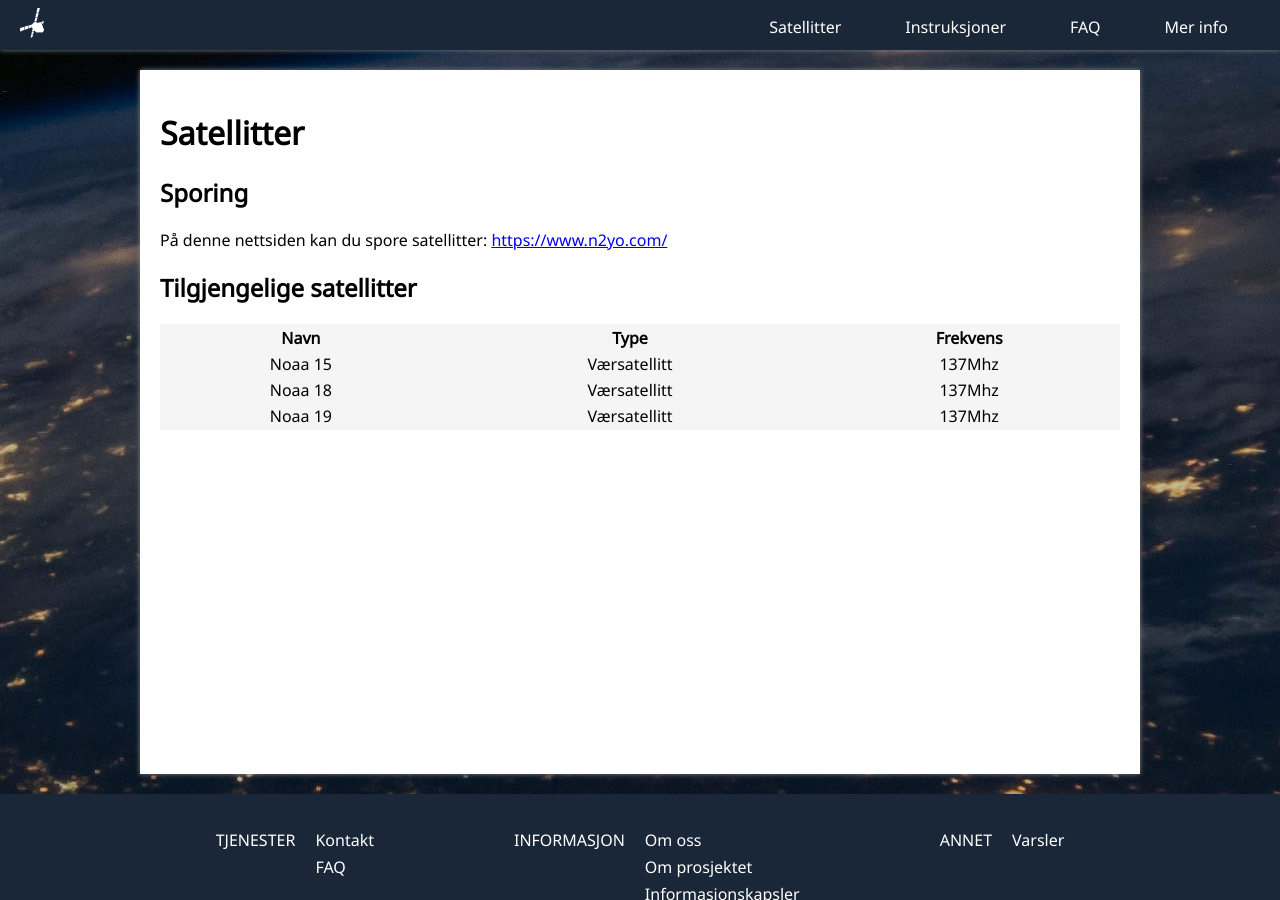
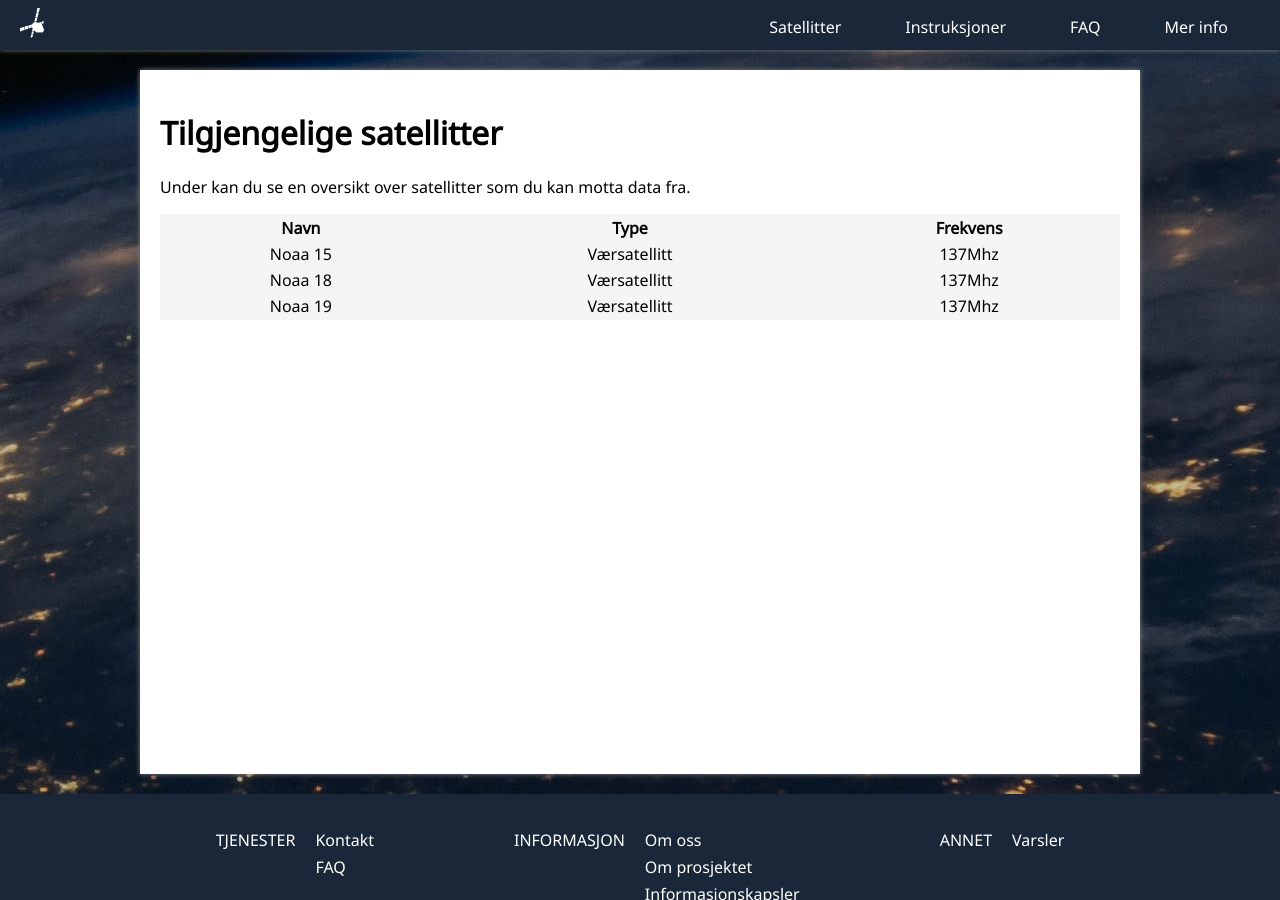
Before and after one commit to petterroea/eit-satellitt-i-norge, a Jekyll site: the page built from src/satellitter/liste/index.md, in a window 1280 px wide and 900 px high. Built offline with Jekyll 4.4.1, drawn with Linux system fonts in a browser that asks for light colours.

Commit message:
satellitt sider

```diff
--- a/src/satellitter/index.html
+++ b/src/satellitter/index.html
@@ -7,7 +7,7 @@ layout: plain
         <h2>Sporing</h2>
         <p>Nettsiden n2yo.com lar deg spore satellitter i sanntid.</p>
         <img class="graphic" src="/eit-satellitt-i-norge/assets/images/marker.svg">
-        <a href="https://www.n2yo.com/" class="blue-button">GÅ TIL N2YO.COM</a>
+        <a href="https://www.n2yo.com/" target="_blank" class="blue-button">GÅ TIL N2YO.COM</a>
     </div>
     <div class="card">
         <h2>Tilgjengelige satellitter</h2>
@@ -19,6 +19,6 @@ layout: plain
         <h2>Muligheter</h2>
         <p>Her kan du lese litt mer om hva dataene kan brukes til.</p>
         <img class="graphic" src="/eit-satellitt-i-norge/assets/images/stonks.svg">
-        <a href="/eit-satellitt-i-norge/mer-info/" class="blue-button">LES MER</a>
+        <a href="/eit-satellitt-i-norge/satellitter/muligheter/" class="blue-button">LES MER</a>
     </div>
 </div>
--- a/src/satellitter/liste/index.md
+++ b/src/satellitter/liste/index.md
@@ -3,14 +3,9 @@ title: Satellitter
 layout: default
 ---
 
-# Satellitter
+# Tilgjengelige satellitter
 
-## Sporing
-
-På denne nettsiden kan du spore satellitter:
-[https://www.n2yo.com/](https://www.n2yo.com/)
-
-## Tilgjengelige satellitter
+Under kan du se en oversikt over satellitter som du kan motta data fra.
 
 |  Navn   |     Type     | Frekvens |
 | :-----: | :----------: | :------: |
```
Also changed, not shown: src/satellitter/muligheter/index.md (added, +10 -0 lines).
